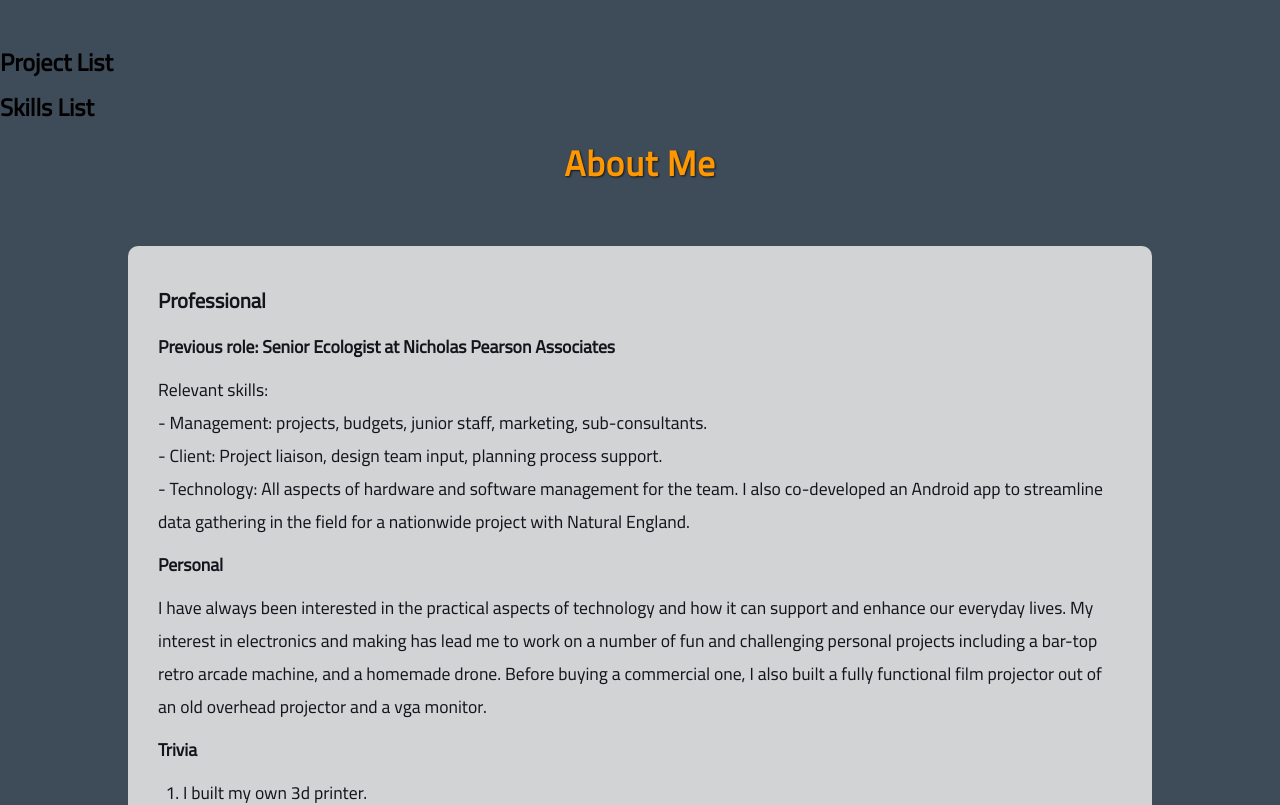
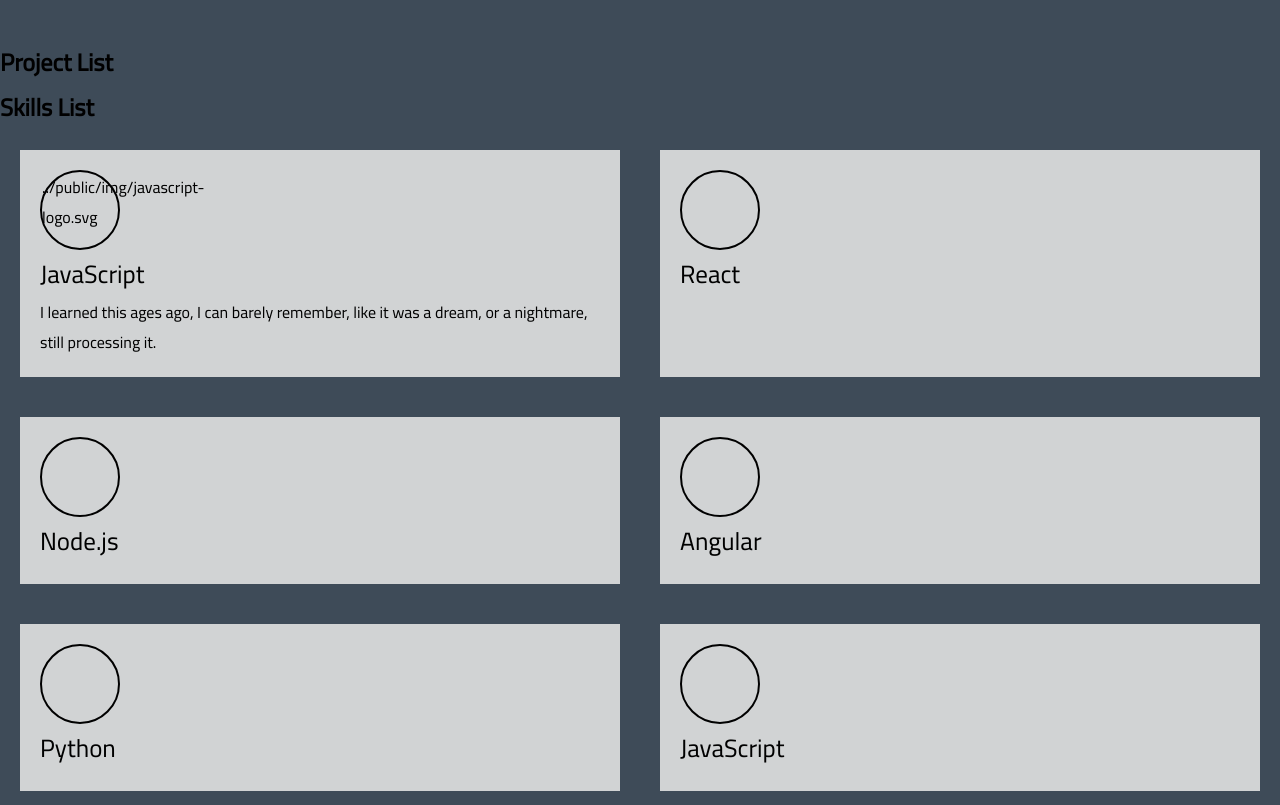
Before and after one commit to Zdeevo/new-portfolio, a React (Create React App) app: page / in a window 1280 px wide. Shown: the part 760-1565 px from the top of the page. Built offline with nearby package versions, Linux system fonts and the light colour scheme.

Commit message:
feat: start skills page

```diff
--- a/src/App.jsx
+++ b/src/App.jsx
@@ -8,6 +8,9 @@
 import ContactBar from "./components/ContactBar/ContactBar";
 
 const App = () => {
+
+
+
   return (
     <div>
       <Navbar />
--- a/src/components/SkillsCard/SkillsCard.jsx
+++ b/src/components/SkillsCard/SkillsCard.jsx
@@ -1,11 +1,16 @@
-import React from 'react'
+import React from "react";
+import styles from "./SkillsCard.module.scss";
 
-const SkillsCard = () => {
+const SkillsCard = (props) => {
+  const { title, image, body } = props.skill;
+
   return (
-    <div>
+    <div className={styles.skillsCardContainer}>
+      <div className={styles.skillsImg}>{image}</div>
+      <div className={styles.skillsTitle}>{title}</div>
+      <div className={styles.skillsBody}>{body}</div>
+    </div>
+  );
+};
 
-    </div>
-  )
-}
-
-export default SkillsCard
+export default SkillsCard;
--- a/src/components/SkillsCard/SkillsCard.module.scss
+++ b/src/components/SkillsCard/SkillsCard.module.scss
@@ -1 +1,22 @@
-@import '../../../src/assets/styles/variables'
+@import "../../../src/assets/styles/variables";
+
+.skillsCardContainer {
+  background-color: $cardbackground;
+  margin: 20px;
+  padding: 20px;
+  justify-content: center;
+  align-items: center;
+
+  .skillsTitle {
+    font-size: 25px;
+  }
+  .skillsImg {
+    width: 80px;
+    height: 80px;
+    border-radius: 50%;
+    border: 2px solid black;
+  }
+  .skillsBody {
+
+  }
+}
--- a/src/components/SkillsList/SkillsList.jsx
+++ b/src/components/SkillsList/SkillsList.jsx
@@ -1,13 +1,21 @@
-import React from 'react'
+import React from "react";
+import styles from "./SkillsList.module.scss";
+import SkillsCard from "../SkillsCard/SkillsCard";
+import skills from "../../data/skills";
 
 const SkillsList = () => {
   return (
-    <div>
-      <h2>
-        Skills List
-      </h2>
-    </div>
-  )
-}
+    <>
+      <div>
+        <h2>Skills List</h2>
+      </div>
+      <div className={styles.skillsList}>
+        {skills.map((skill) => {
+          return <SkillsCard skill={skill} />;
+        })}
+      </div>
+    </>
+  );
+};
 
-export default SkillsList
+export default SkillsList;
--- a/src/components/SkillsList/SkillsList.module.scss
+++ b/src/components/SkillsList/SkillsList.module.scss
@@ -1 +1,6 @@
-@import '../../../src/assets/styles/variables'
+@import '../../../src/assets/styles/variables';
+
+.skillsList {
+  display: grid;
+  grid-template-columns: repeat(2, 1fr)
+}
--- a/src/data/skills.js
+++ b/src/data/skills.js
@@ -0,0 +1,72 @@
+const skills = [
+
+{
+
+  "title" : "JavaScript",
+  "sub-title" : "A fancy Schmancy programming language",
+  "image" : "../public/img/javascript-logo.svg",
+  "body" : "I learned this ages ago, I can barely remember, like it was a dream, or a nightmare, still processing it.",
+
+
+},
+{
+
+  "title" : "React",
+  "sub-title" : "",
+  "image" : "",
+  "body" : "",
+
+},
+{
+
+  "title" : "Node.js",
+  "sub-title" : "",
+  "image" : "",
+  "body" : "",
+
+
+},
+{
+
+  "title" : "Angular",
+  "sub-title" : "",
+  "image" : "",
+  "body" : "",
+
+
+},
+{
+
+  "title" : "Python",
+  "sub-title" : "",
+  "image" : "",
+  "body" : "",
+
+
+},
+{
+
+  "title" : "JavaScript",
+  "sub-title" : "",
+  "image" : "",
+  "body" : "",
+
+
+},
+{
+
+  "title" : "JavaScript",
+  "sub-title" : "",
+  "image" : "",
+  "body" : "",
+
+
+},
+
+
+
+
+
+]
+
+export default skills
```
Also changed, not shown: public/img/javascript-logo.svg (added), src/assets/img/javascript-logo.svg (added).
